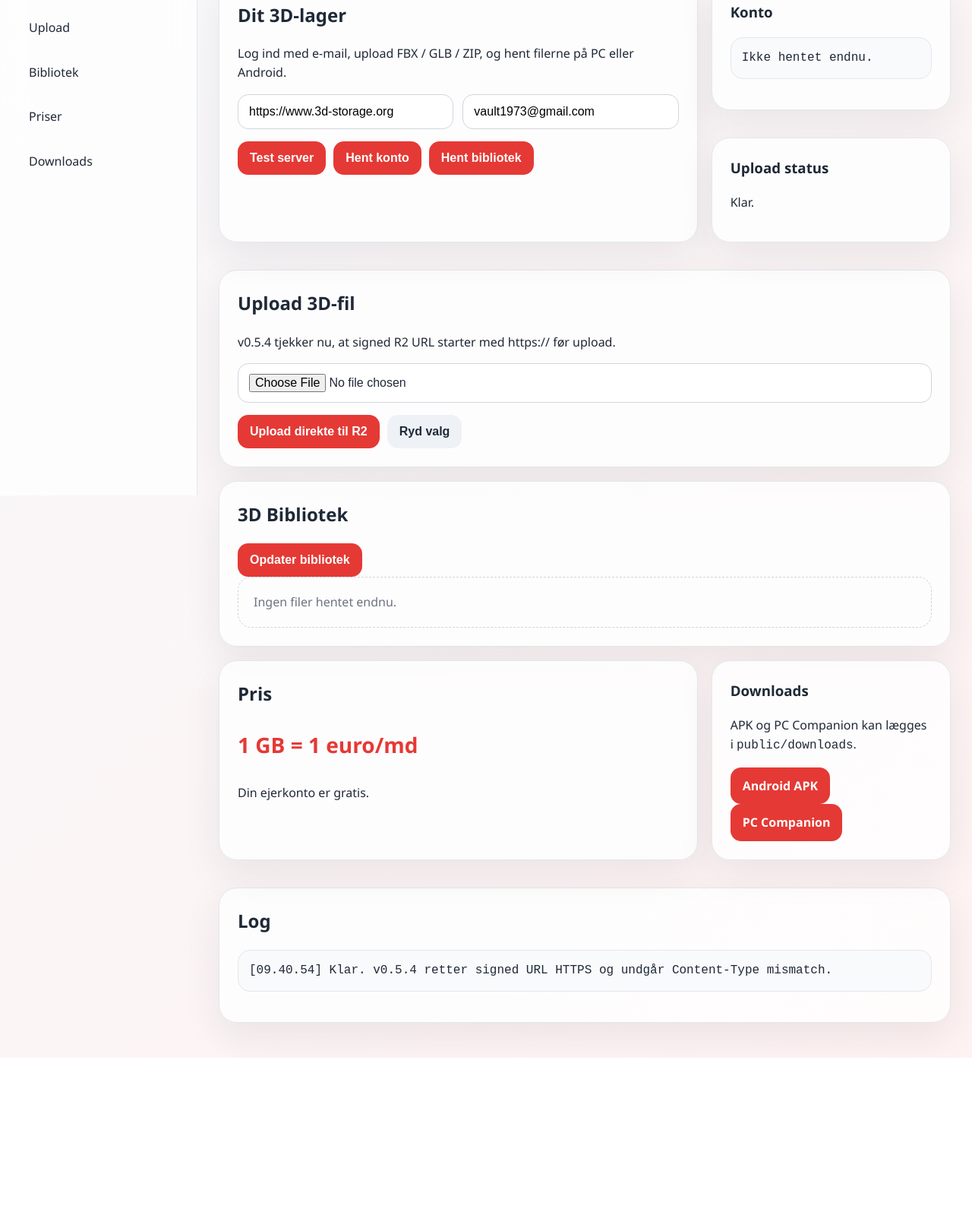
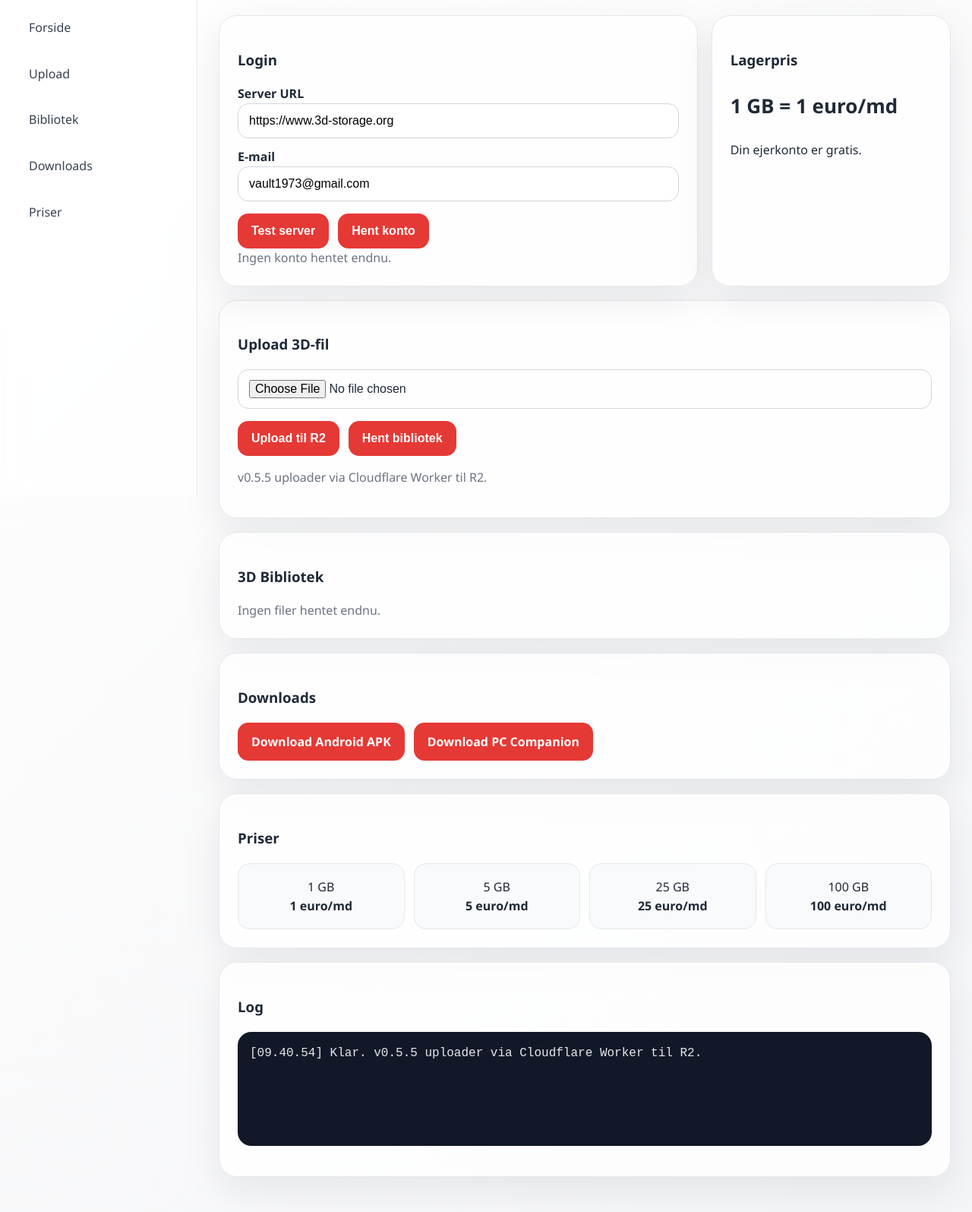
Before and after one commit to henriksadiqrassmussen/3d-storage-server, a website: page public/index.html in a window 1280 px wide. Shown: the part 148-1743 px from the top of the page at 76% size. Before the commit the page ends 1540 px from the top, so only its background shows below. Drawn offline with Linux system fonts and the light colour scheme.

Commit message:
Add files via upload

```diff
--- a/public/app.js
+++ b/public/app.js
@@ -1,89 +1,13 @@
-const logBox = document.getElementById('log');
-function log(msg){ const t=new Date().toLocaleTimeString('da-DK'); logBox.textContent += `[${t}] ${msg}\n`; logBox.scrollTop=logBox.scrollHeight; }
-function base(){
-  let u = document.getElementById('serverUrl').value.trim();
-  if(!u) u = location.origin;
-  if(u.startsWith('//')) u = 'https:' + u;
-  if(!/^https?:\/\//i.test(u)) u = 'https://' + u;
-  u = u.replace(/\/(health|api\/.*)$/i,'');
-  u = u.replace(/\/+$/,'');
-  document.getElementById('serverUrl').value = u;
-  return u;
-}
-function email(){ return document.getElementById('email').value.trim().toLowerCase(); }
-function normalizeSignedUrl(url){
-  let u = String(url || '').trim();
-  if(u.startsWith('//')) u = 'https:' + u;
-  if(!/^https?:\/\//i.test(u)) u = 'https://' + u;
-  return u;
-}
-function fmt(bytes){
-  bytes=Number(bytes||0); const units=['B','KB','MB','GB','TB']; let i=0;
-  while(bytes>=1024 && i<units.length-1){bytes/=1024;i++;}
-  return `${bytes.toFixed(i?2:0)} ${units[i]}`;
-}
-async function api(path, opts={}){
-  const r = await fetch(base()+path, opts);
-  const txt = await r.text();
-  let data; try{ data=JSON.parse(txt); }catch{ data={ok:false,error:txt}; }
-  if(!r.ok || data.ok===false) throw new Error(data.error || `HTTP ${r.status}`);
-  return data;
-}
-async function testServer(){
-  try{ log('Tester server...'); const d=await api('/health'); document.getElementById('statusPill').textContent=`v${d.version} · ${d.storageDriver}`; log(`OK: v${d.version}, ${d.r2Mode||d.storageDriver}`); }
-  catch(e){ log('FEJL server: '+e.message); }
-}
-async function loadAccount(){
-  try{ log('Henter konto: '+email()); const d=await api('/api/me?email='+encodeURIComponent(email())); const u=d.user; document.getElementById('accountBox').textContent = `E-mail: ${u.email}\nPlan: ${u.plan}\nBrugt: ${fmt(u.usedBytes)}\nLedig: ${fmt(u.freeBytes)}\nKvote: ${fmt(u.quotaBytes)}\nPris: 1 GB = 1 euro`; log(`KONTO OK: ${u.email} - ${u.plan}`); }
-  catch(e){ log('FEJL konto: '+e.message); }
-}
-async function uploadFile(){
-  const f = document.getElementById('fileInput').files[0];
-  if(!f){ log('Vælg en fil først.'); return; }
-  try{
-    document.getElementById('uploadStatus').textContent='Forbereder upload...';
-    log('Forbereder signed upload: '+f.name);
-    const prep = await api('/api/upload-url', {method:'POST', headers:{'Content-Type':'application/json'}, body:JSON.stringify({email:email(), fileName:f.name, sizeBytes:f.size, type:f.type||'application/octet-stream'})});
-    let uploadUrl = normalizeSignedUrl(prep.uploadUrl);
-    if(!uploadUrl.startsWith('https://')) throw new Error('Signed URL starter ikke med https://');
-    log('Signed URL HTTPS: '+uploadUrl.slice(0,55)+'...');
-    log('Uploader direkte til Cloudflare R2...');
-    // Do not send Content-Type. Server signs only host to avoid FBX/GLB MIME mismatch.
-    const put = await fetch(uploadUrl, { method:'PUT', body:f });
-    if(!put.ok){ const t=await put.text().catch(()=> ''); throw new Error(`R2 svarede ${put.status}: ${t.slice(0,200)}`); }
-    await api('/api/complete-upload', {method:'POST', headers:{'Content-Type':'application/json'}, body:JSON.stringify({email:email(), key:prep.key, fileName:f.name, sizeBytes:f.size, type:f.type||'application/octet-stream'})});
-    document.getElementById('uploadStatus').textContent='Upload færdig.';
-    log('UPLOAD OK: '+f.name);
-    await loadAccount(); await loadFiles();
-  }catch(e){ document.getElementById('uploadStatus').textContent='Upload fejlede.'; log('FEJL upload: '+e.message); }
-}
-async function loadFiles(){
-  try{
-    log('Henter bibliotek...'); const d=await api('/api/files?email='+encodeURIComponent(email())); const box=document.getElementById('files');
-    if(!d.files.length){ box.className='files empty'; box.textContent='Ingen filer endnu. Upload din første 3D-fil.'; return; }
-    box.className='files'; box.innerHTML='';
-    d.files.forEach(file=>{
-      const el=document.createElement('div'); el.className='file';
-      el.innerHTML=`<div><b>${file.originalName}</b><br><small>${fmt(file.sizeBytes)} · ${new Date(file.createdAt).toLocaleString('da-DK')}</small></div><div class="actions"><button data-dl="${file.id}">Download</button><button class="secondary" data-copy="${file.id}">Kopier link</button><button class="secondary" data-del="${file.id}">Slet</button></div>`;
-      box.appendChild(el);
-    });
-    box.querySelectorAll('[data-dl]').forEach(b=>b.onclick=()=>downloadFile(b.dataset.dl));
-    box.querySelectorAll('[data-copy]').forEach(b=>b.onclick=()=>copyLink(b.dataset.copy));
-    box.querySelectorAll('[data-del]').forEach(b=>b.onclick=()=>deleteFile(b.dataset.del));
-    log(`Bibliotek OK: ${d.files.length} filer`);
-  }catch(e){ log('FEJL bibliotek: '+e.message); }
-}
-async function downloadFile(id){
-  try{ const d=await api('/api/download-url/'+id+'?email='+encodeURIComponent(email())); window.open(normalizeSignedUrl(d.url),'_blank'); log('Downloadlink åbnet.'); }
-  catch(e){ log('FEJL download: '+e.message); }
-}
-async function copyLink(id){
-  try{ const d=await api('/api/download-url/'+id+'?email='+encodeURIComponent(email())); await navigator.clipboard.writeText(normalizeSignedUrl(d.url)); log('Link kopieret.'); }
-  catch(e){ log('FEJL kopier link: '+e.message); }
-}
-async function deleteFile(id){
-  if(!confirm('Slet filen?')) return;
-  try{ const d=await api('/api/delete-url/'+id+'?email='+encodeURIComponent(email())); const r=await fetch(normalizeSignedUrl(d.url), {method:'DELETE'}); if(!r.ok) throw new Error('R2 delete '+r.status); await api('/api/complete-delete/'+id,{method:'POST',headers:{'Content-Type':'application/json'},body:JSON.stringify({email:email()})}); log('Filen er slettet.'); await loadFiles(); await loadAccount(); }
-  catch(e){ log('FEJL slet: '+e.message); }
-}
-log('Klar. v0.5.4 retter signed URL HTTPS og undgår Content-Type mismatch.');
+const $ = id => document.getElementById(id);
+function log(msg){ const t=new Date().toLocaleTimeString('da-DK'); $('log').textContent += `[${t}] ${msg}\n`; }
+function base(){ let u=$('serverUrl').value.trim(); if(!u.startsWith('http')) u='https://'+u; u=u.replace(/\/(health|api\/.*)?$/,'').replace(/\/$/,''); $('serverUrl').value=u; return u; }
+function email(){ return $('email').value.trim().toLowerCase(); }
+function human(n){ if(!n)return '0 B'; const u=['B','KB','MB','GB','TB']; let i=0; while(n>=1024&&i<u.length-1){n/=1024;i++} return `${n.toFixed(i?2:0)} ${u[i]}`; }
+async function j(url,opt){ const r=await fetch(url,opt); const txt=await r.text(); let data; try{data=JSON.parse(txt)}catch{data={ok:false,error:txt}}; if(!r.ok||data.ok===false) throw new Error(data.error||`HTTP ${r.status}`); return data; }
+async function testServer(){ try{ log('Tester server...'); const d=await j(base()+'/health'); $('status').textContent='Online v'+d.version; log('Server OK: '+JSON.stringify(d)); }catch(e){ $('status').textContent='Fejl'; log('FEJL server: '+e.message); } }
+async function getMe(){ try{ log('Henter konto: '+email()); const d=await j(`${base()}/api/me?email=${encodeURIComponent(email())}`); const u=d.user; $('account').innerHTML=`<b>${u.email}</b><br>Plan: ${u.planName} / ${u.subscriptionStatus}<br>Brugt: ${human(u.usedBytes)} af ${human(u.quotaBytes)}<br>Ledig: ${human(u.freeBytes)}`; log('KONTO OK: '+u.email+' - '+u.plan); }catch(e){ log('FEJL konto: '+e.message); } }
+async function uploadFile(){ const f=$('file').files[0]; if(!f){log('Vælg en fil først.'); return;} try{ log('Forbereder Worker upload: '+f.name); const start=await j(base()+'/api/upload-start',{method:'POST',headers:{'Content-Type':'application/json'},body:JSON.stringify({email:email(),fileName:f.name,size:f.size,type:f.type||'application/octet-stream'})}); log('Uploader direkte til Cloudflare Worker/R2...'); const r=await fetch(start.uploadUrl,{method:'PUT',body:f}); if(!r.ok){ const txt=await r.text(); throw new Error(`Worker upload HTTP ${r.status}: ${txt}`); } log('UPLOAD OK: '+f.name); await getMe(); await listFiles(); }catch(e){ log('FEJL upload: '+e.message); } }
+async function listFiles(){ try{ log('Henter bibliotek...'); const d=await j(`${base()}/api/files?email=${encodeURIComponent(email())}`); const files=d.files||[]; if(!files.length){ $('files').className='files empty'; $('files').textContent='Ingen filer endnu.'; return; } $('files').className='files'; $('files').innerHTML=files.map(f=>`<div class="file"><div><b>${f.name||f.key.split('/').pop()}</b><br><span class="muted">${human(f.size)} · ${f.uploaded||''}</span></div><div class="buttons"><button onclick="downloadFile('${encodeURIComponent(f.key)}')">Download</button><button onclick="deleteFile('${encodeURIComponent(f.key)}')">Slet</button></div></div>`).join(''); log('Bibliotek OK: '+files.length+' filer'); }catch(e){ log('FEJL bibliotek: '+e.message); } }
+async function downloadFile(k){ try{ const key=decodeURIComponent(k); const d=await j(`${base()}/api/download?email=${encodeURIComponent(email())}&key=${encodeURIComponent(key)}`); window.open(d.url,'_blank'); log('Download-link åbnet.'); }catch(e){ log('FEJL download: '+e.message); } }
+async function deleteFile(k){ try{ const key=decodeURIComponent(k); await j(`${base()}/api/delete?email=${encodeURIComponent(email())}&key=${encodeURIComponent(key)}`,{method:'DELETE'}); log('Slettet.'); await listFiles(); await getMe(); }catch(e){ log('FEJL slet: '+e.message); } }
+log('Klar. v0.5.5 uploader via Cloudflare Worker til R2.');
--- a/public/index.html
+++ b/public/index.html
@@ -1,72 +1,9 @@
-<!doctype html>
-<html lang="da">
-<head>
-  <meta charset="utf-8" />
-  <meta name="viewport" content="width=device-width, initial-scale=1" />
-  <title>3D Storage</title>
-  <link rel="stylesheet" href="/styles.css" />
-</head>
-<body>
-  <div class="shell">
-    <aside class="sidebar">
-      <div class="brand"><span class="logo">3D</span><div><b>3D Storage</b><small>R2 Direct Upload</small></div></div>
-      <a href="#home">Forside</a>
-      <a href="#upload">Upload</a>
-      <a href="#library">Bibliotek</a>
-      <a href="#prices">Priser</a>
-      <a href="#downloads">Downloads</a>
-    </aside>
-    <main>
-      <header class="topbar">
-        <div><h1>3D Storage</h1><p>Upload og hent 3D-filer direkte via Cloudflare R2.</p></div>
-        <div class="pill" id="statusPill">v0.5.4</div>
-      </header>
-
-      <section class="grid" id="home">
-        <div class="card hero">
-          <h2>Dit 3D-lager</h2>
-          <p>Log ind med e-mail, upload FBX / GLB / ZIP, og hent filerne på PC eller Android.</p>
-          <div class="row">
-            <input id="serverUrl" aria-label="Server URL" value="https://www.3d-storage.org" />
-            <input id="email" aria-label="E-mail" value="vault1973@gmail.com" />
-          </div>
-          <div class="actions">
-            <button onclick="testServer()">Test server</button>
-            <button onclick="loadAccount()">Hent konto</button>
-            <button onclick="loadFiles()">Hent bibliotek</button>
-          </div>
-        </div>
-        <div class="card"><h3>Konto</h3><pre id="accountBox">Ikke hentet endnu.</pre></div>
-        <div class="card"><h3>Upload status</h3><p id="uploadStatus">Klar.</p></div>
-      </section>
-
-      <section class="card" id="upload">
-        <h2>Upload 3D-fil</h2>
-        <p>v0.5.4 tjekker nu, at signed R2 URL starter med https:// før upload.</p>
-        <input type="file" id="fileInput" accept=".fbx,.glb,.gltf,.zip" />
-        <div class="actions">
-          <button onclick="uploadFile()">Upload direkte til R2</button>
-          <button class="secondary" onclick="document.getElementById('fileInput').value=''">Ryd valg</button>
-        </div>
-      </section>
-
-      <section class="card" id="library">
-        <h2>3D Bibliotek</h2>
-        <div class="actions"><button onclick="loadFiles()">Opdater bibliotek</button></div>
-        <div id="files" class="files empty">Ingen filer hentet endnu.</div>
-      </section>
-
-      <section class="grid" id="prices">
-        <div class="card"><h2>Pris</h2><p class="price">1 GB = 1 euro/md</p><p>Din ejerkonto er gratis.</p></div>
-        <div class="card"><h3>Downloads</h3><p>APK og PC Companion kan lægges i <code>public/downloads</code>.</p><a class="download" href="/downloads/3d-storage-android.apk">Android APK</a><a class="download" href="/downloads/3D_Storage_PC_Companion.zip">PC Companion</a></div>
-      </section>
-
-      <section class="card">
-        <h2>Log</h2>
-        <pre id="log"></pre>
-      </section>
-    </main>
-  </div>
-  <script src="/app.js"></script>
-</body>
-</html>
+<!doctype html><html lang="da"><head><meta charset="utf-8"><meta name="viewport" content="width=device-width,initial-scale=1"><title>3D Storage</title><link rel="stylesheet" href="/styles.css"></head><body>
+<div class="shell"><aside><div class="logo">3D</div><h1>3D Storage</h1><nav><a href="#home">Forside</a><a href="#upload">Upload</a><a href="#library">Bibliotek</a><a href="#downloads">Downloads</a><a href="#prices">Priser</a></nav></aside>
+<main><header><div><h2>3D Storage</h2><p>Upload, gem og hent FBX, GLB, GLTF og ZIP permanent.</p></div><span id="status" class="pill">Ikke testet</span></header>
+<section class="grid" id="home"><div class="card hero"><h3>Login</h3><label>Server URL</label><input id="serverUrl" value="https://www.3d-storage.org"><label>E-mail</label><input id="email" value="vault1973@gmail.com"><div class="buttons"><button onclick="testServer()">Test server</button><button onclick="getMe()">Hent konto</button></div><div id="account" class="muted">Ingen konto hentet endnu.</div></div><div class="card"><h3>Lagerpris</h3><p class="big">1 GB = 1 euro/md</p><p>Din ejerkonto er gratis.</p></div></section>
+<section class="card" id="upload"><h3>Upload 3D-fil</h3><input type="file" id="file" accept=".fbx,.glb,.gltf,.zip"><div class="buttons"><button onclick="uploadFile()">Upload til R2</button><button onclick="listFiles()">Hent bibliotek</button></div><p class="muted">v0.5.5 uploader via Cloudflare Worker til R2.</p></section>
+<section class="card" id="library"><h3>3D Bibliotek</h3><div id="files" class="files empty">Ingen filer hentet endnu.</div></section>
+<section class="card" id="downloads"><h3>Downloads</h3><div class="buttons"><a class="btn" href="/downloads/3d-storage-android.apk">Download Android APK</a><a class="btn" href="/downloads/3D_Storage_PC_Companion.zip">Download PC Companion</a></div></section>
+<section class="card" id="prices"><h3>Priser</h3><div class="pricegrid"><div>1 GB<br><b>1 euro/md</b></div><div>5 GB<br><b>5 euro/md</b></div><div>25 GB<br><b>25 euro/md</b></div><div>100 GB<br><b>100 euro/md</b></div></div></section>
+<section class="card"><h3>Log</h3><pre id="log"></pre></section></main></div><script src="/app.js"></script></body></html>
```
Also changed, not shown: public/styles.css (+1 -1 lines).
